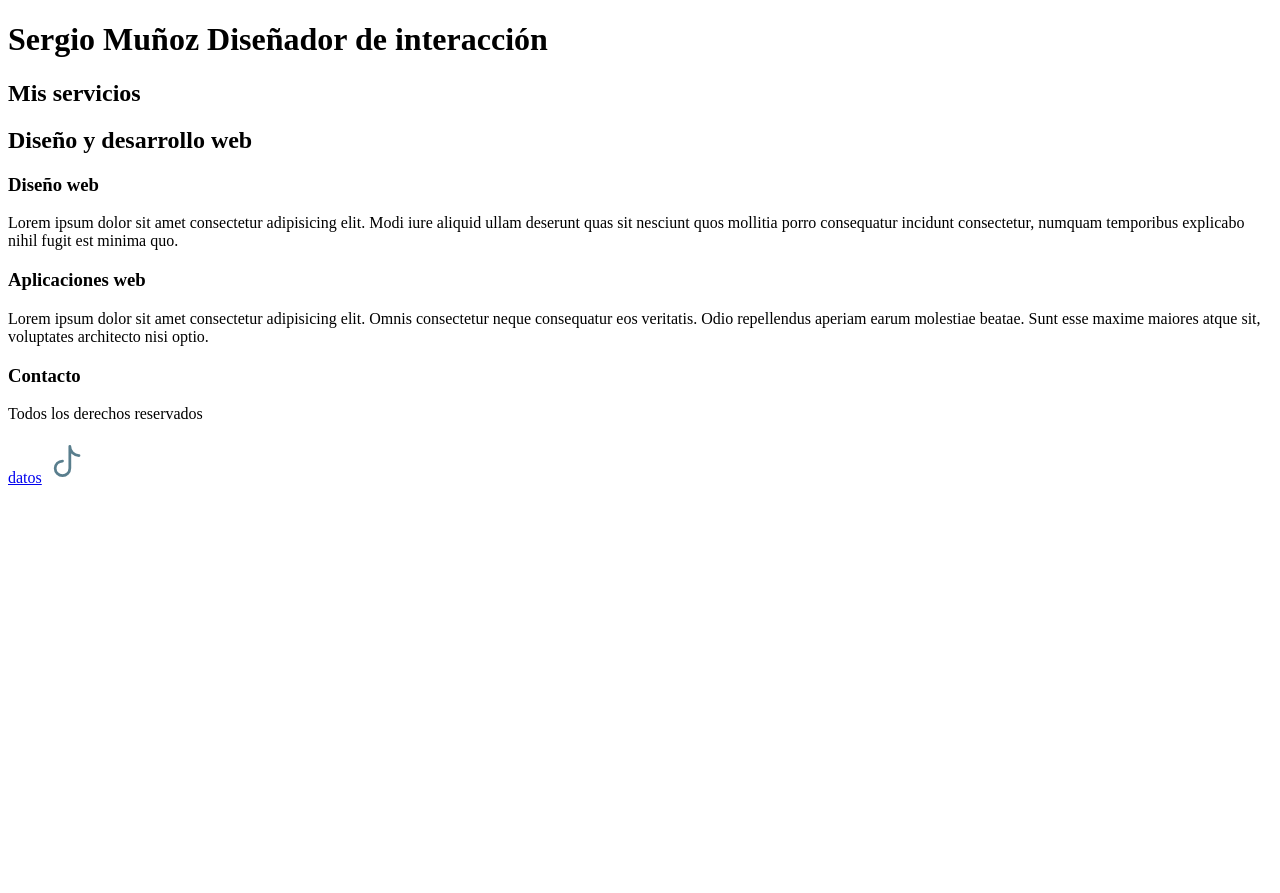
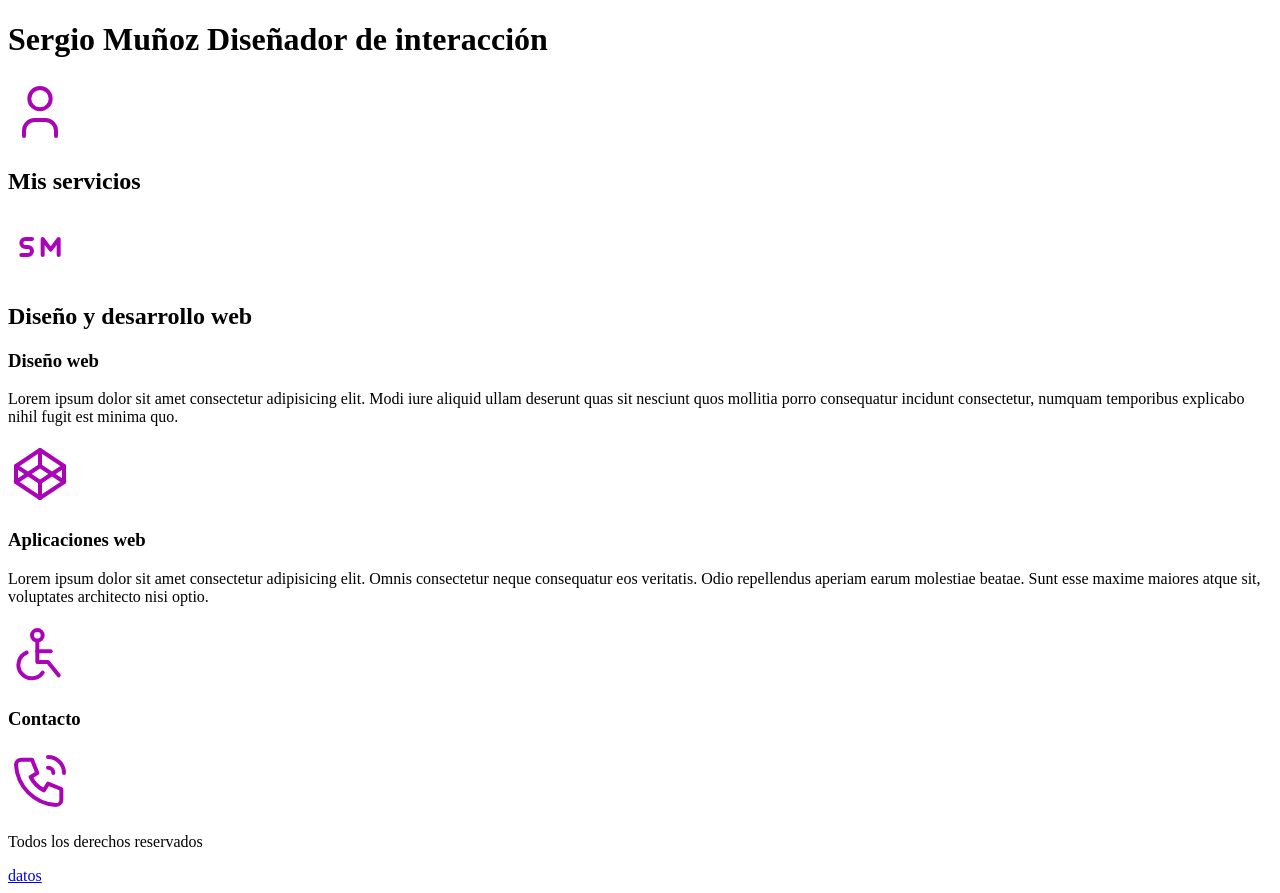
Before and after one commit to GianmdfB/Webportafolio, a plain HTML site: page index.html in a window 1280 px wide. Before the commit the page ends 800 px from the top, so only its background shows below. Drawn offline with Linux system fonts and the light colour scheme.

Commit message:
Update index.html

```diff
--- a/index.html
+++ b/index.html
@@ -9,29 +9,57 @@
 <body>
  <header>
     <h1>Sergio Muñoz Diseñador de interacción</h1>
+    <svg xmlns="http://www.w3.org/2000/svg" class="icon icon-tabler icon-tabler-user" width="64" height="64" viewBox="0 0 24 24" stroke-width="1.5" stroke="#a905b6" fill="none" stroke-linecap="round" stroke-linejoin="round">
+        <path stroke="none" d="M0 0h24v24H0z" fill="none"/>
+        <circle cx="12" cy="7" r="4" />
+        <path d="M6 21v-2a4 4 0 0 1 4 -4h4a4 4 0 0 1 4 4v2" />
+      </svg>
 </header>
 <main>
-    <h2>
-        Mis servicios
-    </h2>
+    <h2> Mis servicios</h2>
+    <svg xmlns="http://www.w3.org/2000/svg" class="icon icon-tabler icon-tabler-servicemark" width="64" height="64" viewBox="0 0 24 24" stroke-width="1.5" stroke="#a905b6" fill="none" stroke-linecap="round" stroke-linejoin="round">
+        <path stroke="none" d="M0 0h24v24H0z" fill="none"/>
+        <path d="M9 9h-2.5a1.5 1.5 0 0 0 0 3h1a1.5 1.5 0 0 1 0 3h-2.5" />
+        <path d="M13 15v-6l3 4l3 -4v6" />
+      </svg>
 <section>
     <H2>Diseño y desarrollo web</H2>
     <h3>Diseño web</h3>
     <p>Lorem ipsum dolor sit amet consectetur adipisicing elit. Modi iure aliquid ullam deserunt quas sit nesciunt quos mollitia porro consequatur incidunt consectetur, numquam temporibus explicabo nihil fugit est minima quo.</p>
+    <svg xmlns="http://www.w3.org/2000/svg" class="icon icon-tabler icon-tabler-brand-codepen" width="64" height="64" viewBox="0 0 24 24" stroke-width="1.5" stroke="#a905b6" fill="none" stroke-linecap="round" stroke-linejoin="round">
+        <path stroke="none" d="M0 0h24v24H0z" fill="none"/>
+        <path d="M3 15l9 6l9 -6l-9 -6l-9 6" />
+        <path d="M3 9l9 6l9 -6l-9 -6l-9 6" />
+        <line x1="3" y1="9" x2="3" y2="15" />
+        <line x1="21" y1="9" x2="21" y2="15" />
+        <line x1="12" y1="3" x2="12" y2="9" />
+        <line x1="12" y1="15" x2="12" y2="21" />
+      </svg>
 </section>
 </main>
 
     <h3>Aplicaciones web</h3>
     <p>Lorem ipsum dolor sit amet consectetur adipisicing elit. Omnis consectetur neque consequatur eos veritatis. Odio repellendus aperiam earum molestiae beatae. Sunt esse maxime maiores atque sit, voluptates architecto nisi optio.</p>
+    <svg xmlns="http://www.w3.org/2000/svg" class="icon icon-tabler icon-tabler-disabled" width="64" height="64" viewBox="0 0 24 24" stroke-width="1.5" stroke="#a905b6" fill="none" stroke-linecap="round" stroke-linejoin="round">
+        <path stroke="none" d="M0 0h24v24H0z" fill="none"/>
+        <circle cx="11" cy="5" r="2" />
+        <polyline points="11 7 11 15 15 15 19 20" />
+        <line x1="11" y1="11" x2="16" y2="11" />
+        <path d="M7 11.5a5 5 0 1 0 6 7.5" />
+      </svg>
     <h3>Contacto</h3>
+
+    <svg xmlns="http://www.w3.org/2000/svg" class="icon icon-tabler icon-tabler-phone-call" width="64" height="64" viewBox="0 0 24 24" stroke-width="1.5" stroke="#a905b6" fill="none" stroke-linecap="round" stroke-linejoin="round">
+        <path stroke="none" d="M0 0h24v24H0z" fill="none"/>
+        <path d="M5 4h4l2 5l-2.5 1.5a11 11 0 0 0 5 5l1.5 -2.5l5 2v4a2 2 0 0 1 -2 2a16 16 0 0 1 -15 -15a2 2 0 0 1 2 -2" />
+        <path d="M15 7a2 2 0 0 1 2 2" />
+        <path d="M15 3a6 6 0 0 1 6 6" />
+      </svg>
     <p>Todos los derechos reservados</p>
 
     <nav>
         <a href="#">datos</a>
-        <svg xmlns="http://www.w3.org/2000/svg" class="icon icon-tabler icon-tabler-brand-tiktok" width="44" height="44" viewBox="0 0 24 24" stroke-width="1.5" stroke="#597e8d" fill="none" stroke-linecap="round" stroke-linejoin="round">
-            <path stroke="none" d="M0 0h24v24H0z" fill="none"/>
-            <path d="M9 12a4 4 0 1 0 4 4v-12a5 5 0 0 0 5 5" />
-          </svg>
+
     </nav>
 
 </body>
```
